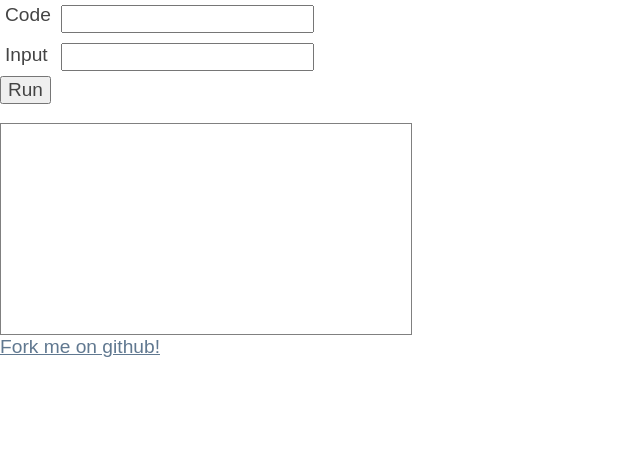
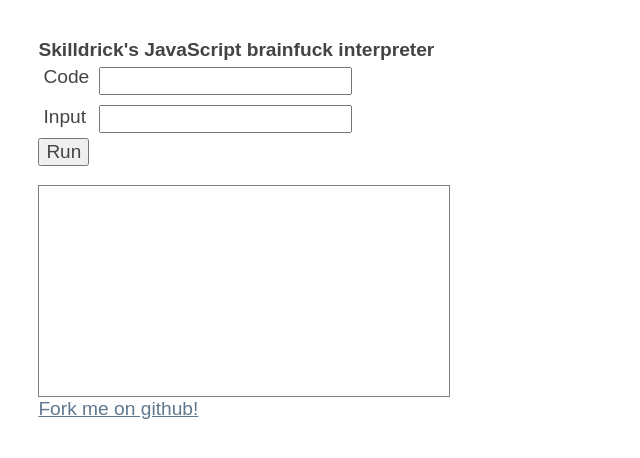
Before and after one commit to skilldrick/brainfuck-js, a plain HTML site: page index.html in a window 1280 px wide. Shown: the whole page, without its empty margins (0-640 px from the left). Drawn offline with nearby package versions, Linux system fonts and the light colour scheme.

Commit message:
Some HTML and CSS changes.

```diff
--- a/css/style.css
+++ b/css/style.css
@@ -165,6 +165,7 @@
 
 body {
   font-size: 120%;
+  margin: 2em;
 }
 
 td p {
--- a/index.html
+++ b/index.html
@@ -5,6 +5,7 @@
     <link rel="stylesheet" href="css/style.css" />
   </head>
   <body>
+    <h1>Skilldrick's JavaScript brainfuck interpreter</h1>
     <form>
       <table>
         <tr>
```
